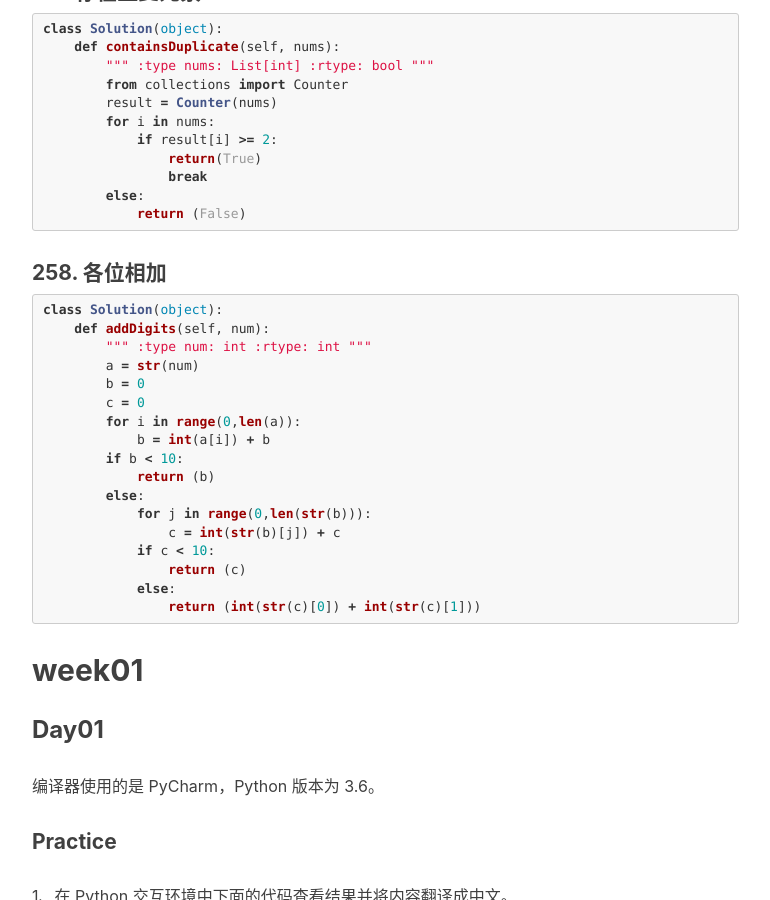
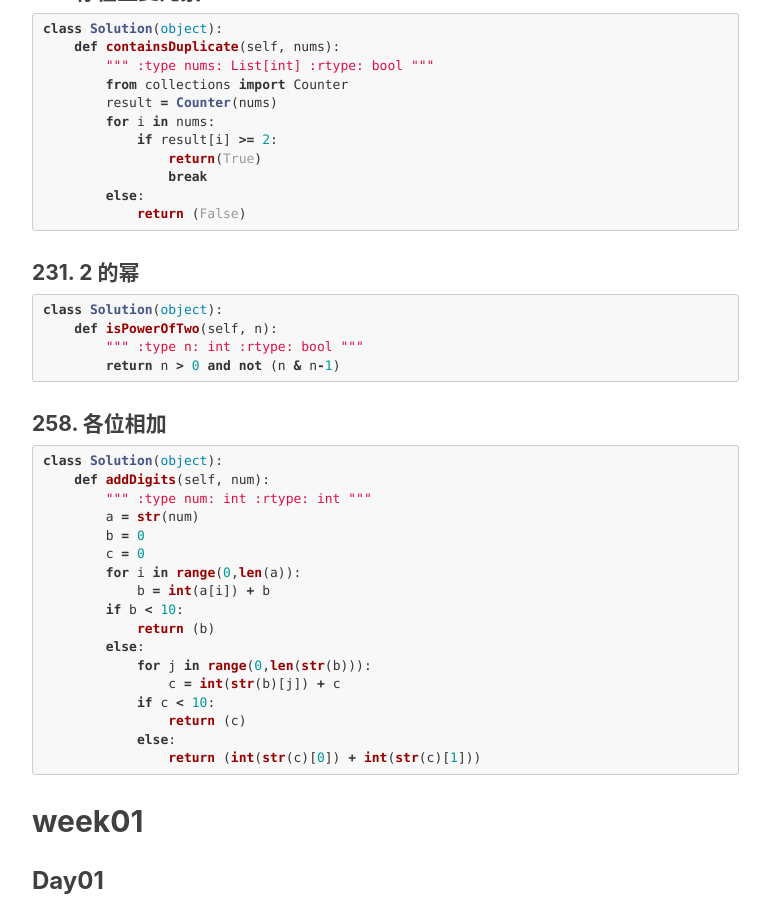
Before and after one commit to zapp926/blog, a Jekyll site: the page built from _posts/2019-03-03-Python.md, in a window 1280 px wide and 900 px high, scrolled down 2788 px. Shown: the whole window, without its empty margins (233-1003 px from the left). Built offline with Jekyll 4.4.1, drawn with Linux system fonts in a browser that asks for light colours; nearby versions of some CDN libraries; comment, search, counter and statistics services are not loaded.

Commit message:
Update 2019-03-03-Python.md

````diff
--- a/_posts/2019-03-03-Python.md
+++ b/_posts/2019-03-03-Python.md
@@ -179,6 +179,18 @@ class Solution(object):
                 break
         else:
             return (False)
+```
+
+#### 231. 2 的幂
+
+```python
+class Solution(object):
+    def isPowerOfTwo(self, n):
+        """
+        :type n: int
+        :rtype: bool
+        """
+        return n > 0 and not (n & n-1)
 ```
 
 #### 258. 各位相加
````
